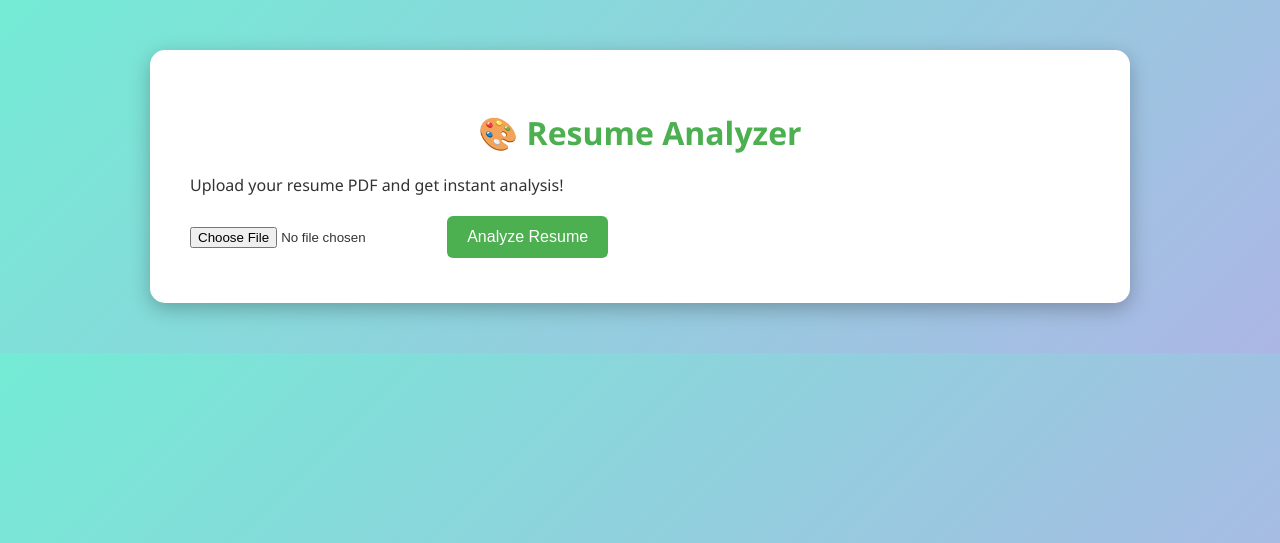
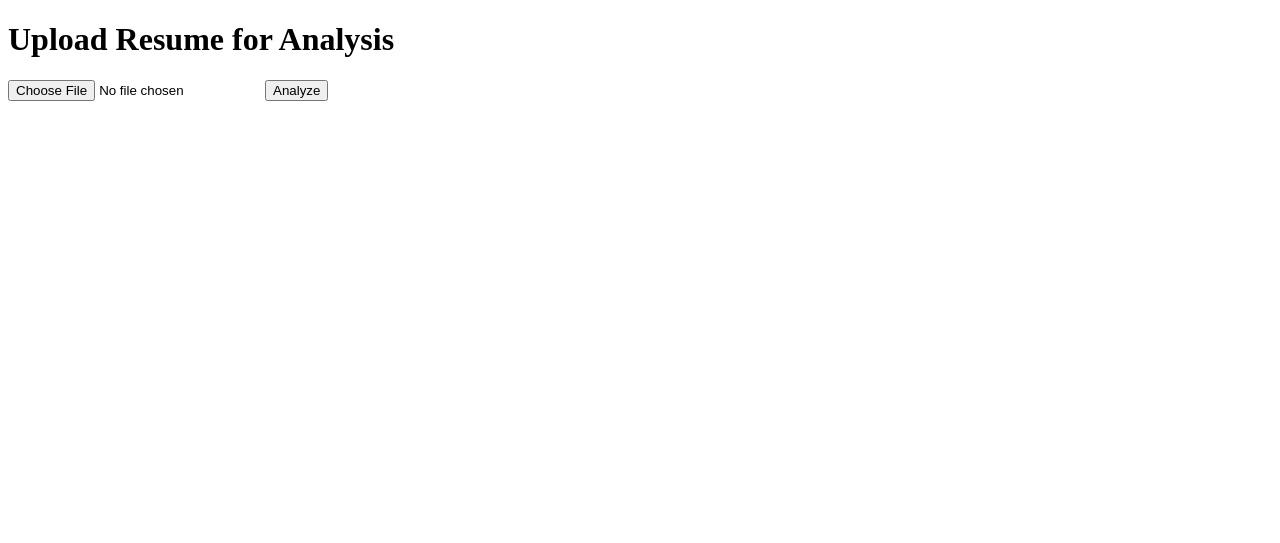
Before and after one commit to aman1234-del/ResumeAnalyzer, a Flask app: page / in a window 1280 px wide. Shown: the top 543 px of the page. Run offline with Flask 3, Linux system fonts and the light colour scheme.

Commit message:
Update index.html

```diff
--- a/templates/index.html
+++ b/templates/index.html
@@ -1,17 +1,13 @@
 <!DOCTYPE html>
 <html>
 <head>
-    <title>Resume Analyzer</title>
-    <link rel="stylesheet" href="{{ url_for('static', filename='style.css') }}">
+  <title>Resume Analyzer</title>
 </head>
 <body>
-    <div class="container">
-        <h1>🎨 Resume Analyzer</h1>
-        <p>Upload your resume PDF and get instant analysis!</p>
-        <form action="/upload" method="post" enctype="multipart/form-data">
-            <input type="file" name="resume" accept=".pdf" required>
-            <button type="submit">Analyze Resume</button>
-        </form>
-    </div>
+  <h1>Upload Resume for Analysis</h1>
+  <form action="/upload" method="post" enctype="multipart/form-data">
+    <input type="file" name="resume" required />
+    <button type="submit">Analyze</button>
+  </form>
 </body>
 </html>
```
